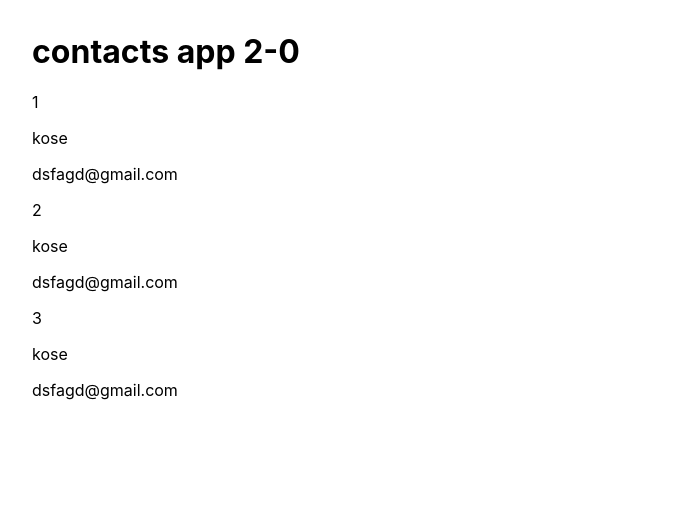
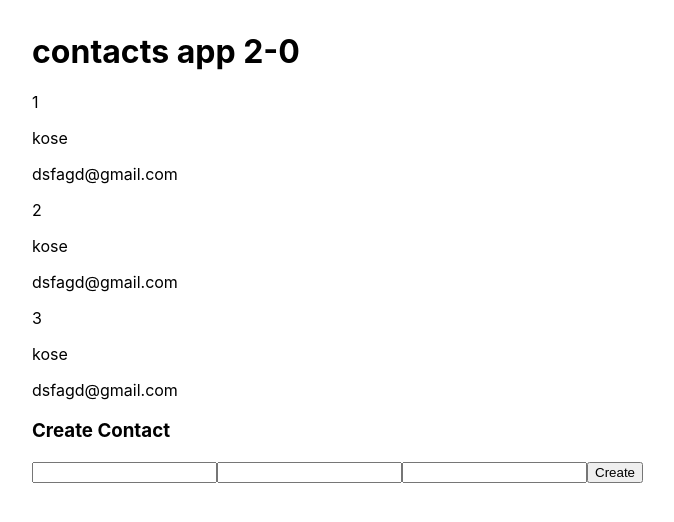
Before and after one commit to Jadashi97/miniProjects, a React (Create React App) app in the folder contact-app-2.0/: page / in a window 1280 px wide. Shown: the top 522 px of the page, without its empty margins (0-674 px from the left). Built offline with nearby package versions, Linux system fonts and the light colour scheme.

Commit message:
(feat): added Create area. (fix): solve delete

```diff
--- a/contact-app-2.0/src/App.js
+++ b/contact-app-2.0/src/App.js
@@ -1,5 +1,6 @@
 import React, { useState } from "react";
 import ListOfContacts from "./components/ListOfContacts";
+import CreateContact from "./components/CreateContact";
 
 function App() {
 
@@ -30,13 +31,15 @@ function App() {
 
   const [contacts, setContacts] = useState(initialContacts);
 
-  // const saveContacts = (contact)=>{
+  function addContact(newContact){
+    setContacts((prevContact)=>{
+      return[
+        ...prevContact,
+        newContact
+      ];
 
-  //   setContacts([
-  //     ...contacts,
-  //     contact
-  //   ])
-  // }
+    })
+  }
 
   // console.log(contacts);
 
@@ -46,6 +49,9 @@ function App() {
         contacts app 2-0
       </h1>
       <ListOfContacts contacts={contacts}/>
+      <CreateContact
+        onAdd={addContact}
+      />
     </div>
   );
 }
--- /dev/null
+++ b/contact-app-2.0/src/components/CreateContact.jsx
@@ -0,0 +1,67 @@
+import React from "react";
+import { useState } from "react";
+
+
+function  CreateContact(props){
+
+    const [contact, setContacts] = useState({
+        name: " ",
+        phone: " ",
+        email: " ",
+    })
+
+    // handling when a change in a form
+    function handleChange(event){
+        const {name, value} = event.target; // this help to grab the value of the targeted name
+
+        setContacts((prevContacts)=>{
+            return{
+                ...prevContacts,
+                [name]: value
+            }
+        })
+    }
+
+    // handling the form when it submits
+    const submitContact =(event) => {
+        event.preventDefault();
+
+        props.onAdd(contact);
+
+    }
+
+
+    const {name, phone, email} = contact; //destructure contact to practice DRY
+
+    return(
+        <div>
+            <h3>Create Contact</h3>
+            <form action="">
+                <input
+                    type="text"
+                    onChange={handleChange}
+                    value={name}
+                    name="name"
+                    placeholder="name"
+                />
+                <input
+                    type="tel"
+                    onChange={handleChange}
+                    value={phone}
+                    name="phone"
+                    placeholder="phone"/>
+
+                <input
+                    type="text"
+                    onChange={handleChange}
+                    value={email}
+                    name="email"
+                    placeholder="email"
+                 />
+
+                <button onClick={submitContact}>Create</button>
+            </form>
+        </div>)
+
+}
+export default CreateContact;
```
